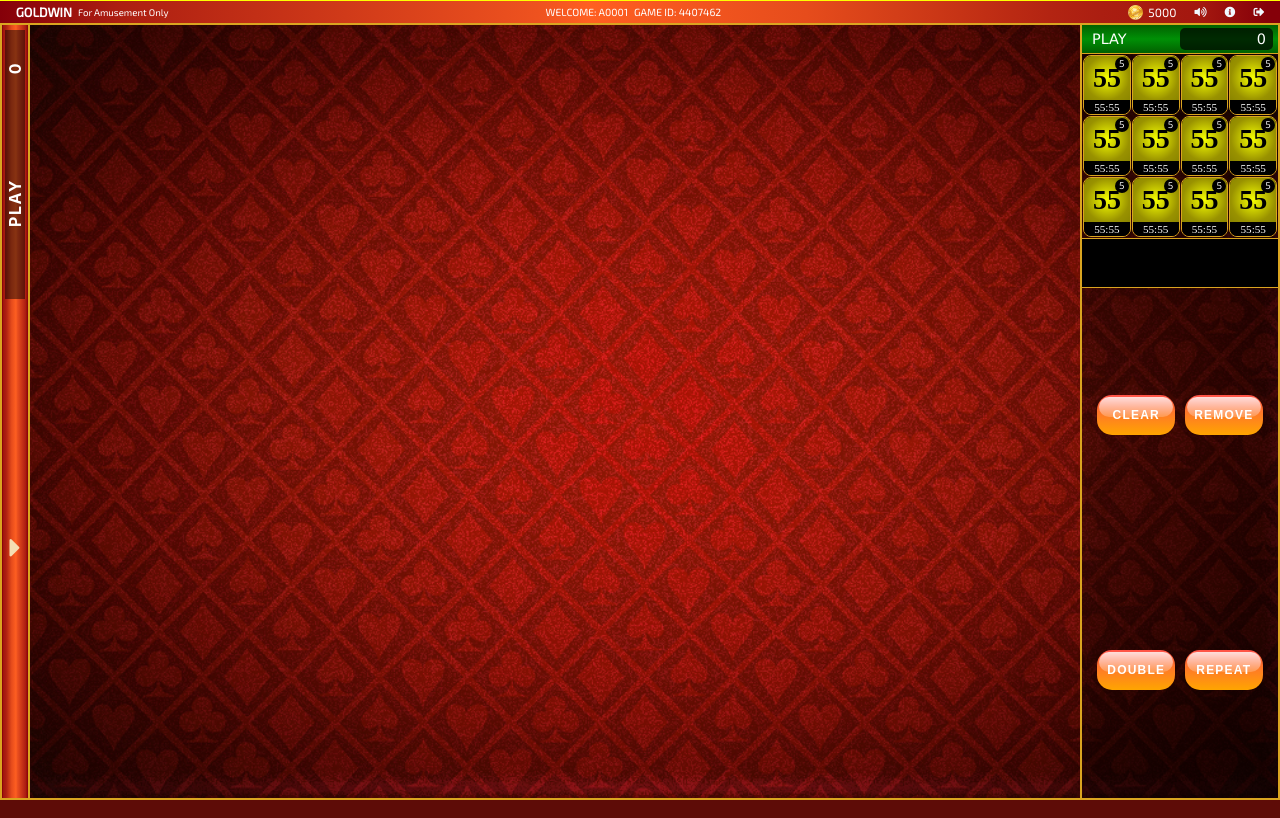
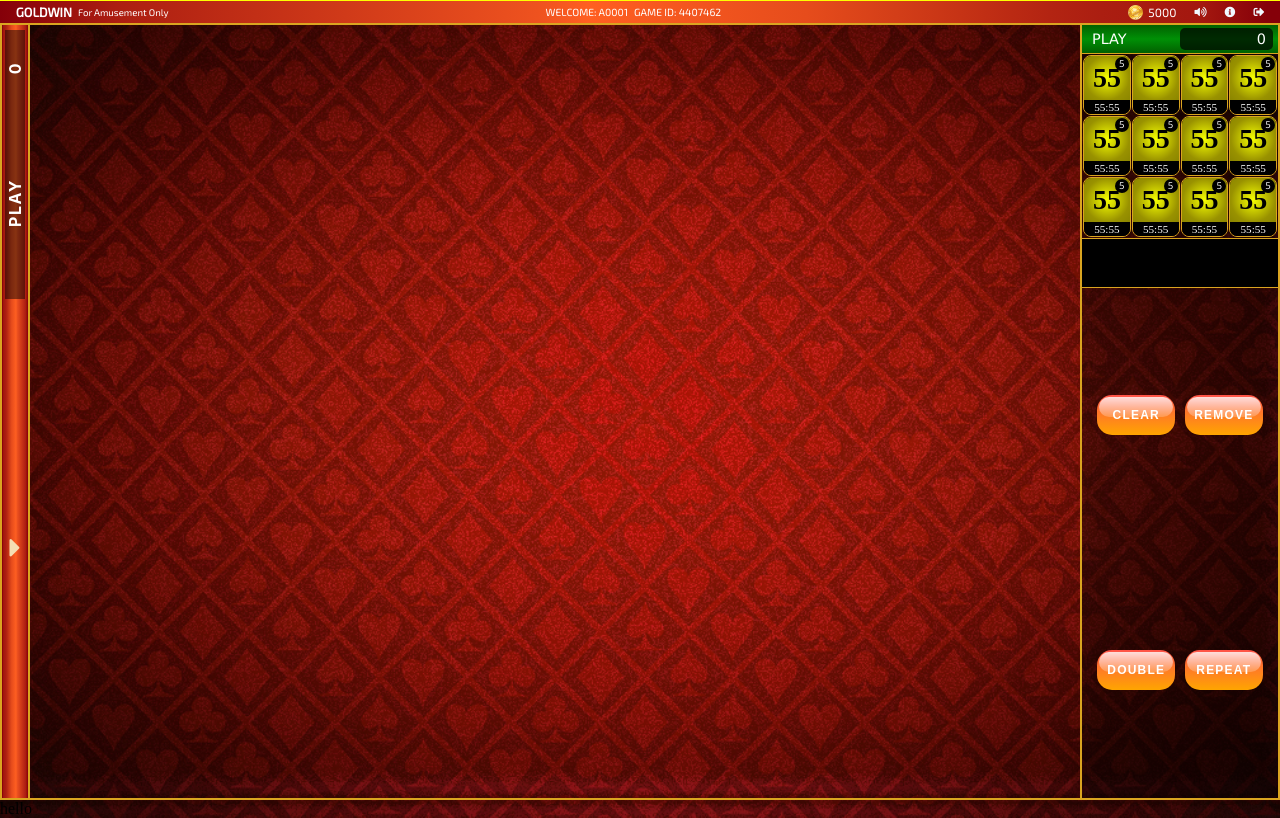
Before and after one commit to raj441977/webgold, a PHP site: page / in a window 1280 px wide. Run offline with PHP 8.4, Linux system fonts and the light colour scheme; some libraries are stand-ins or nearby versions.

Commit message:
Update index.php

```diff
--- a/index.php
+++ b/index.php
@@ -1,3 +1,4 @@
+<php echo 'Hello';?>
 <!DOCTYPE html>
 <html lang="en" id="mybody">
     <head>
@@ -255,3 +256,4 @@
         </script>
     </body>
 </html>
+<?php echo 'hello';?>
```
